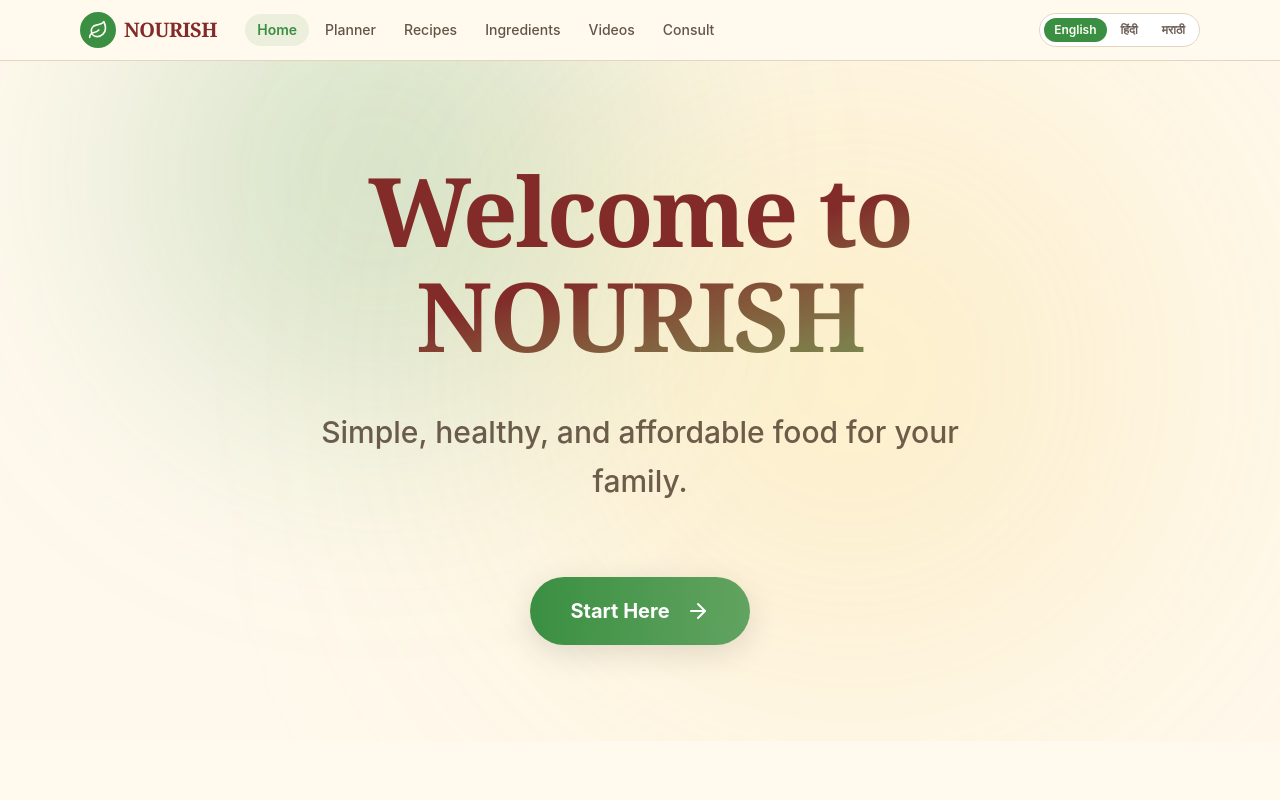
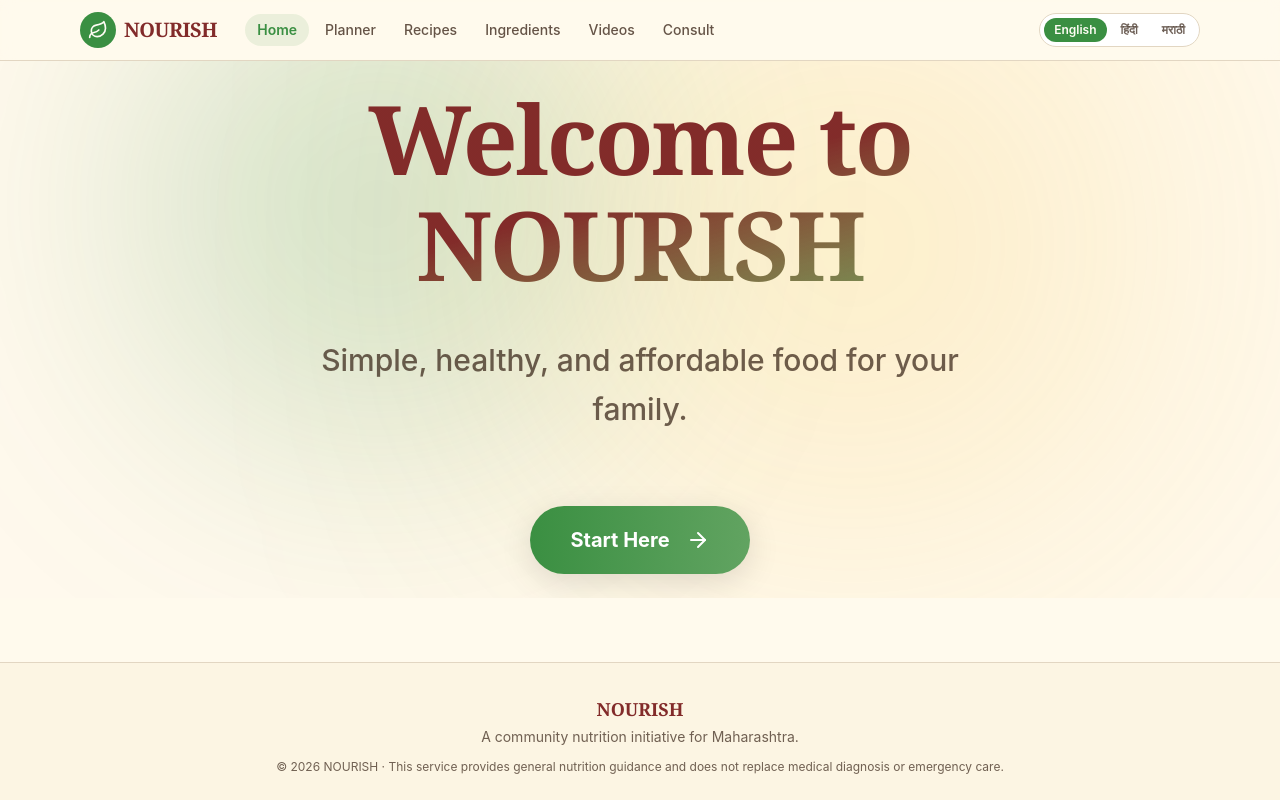
Before and after one commit to NavyanshMalhotra/AE-LG-Nourish, a React (Vite) app: page / in a window 1280 px wide. Shown: the top 800 px of the page. Built offline with nearby package versions, Linux system fonts and the light colour scheme.

Commit message:
fix: adjust layout flexbox sizing and spacing to prevent vertical overflow on laptop screens

```diff
--- a/src/components/site/Layout.tsx
+++ b/src/components/site/Layout.tsx
@@ -7,7 +7,7 @@ export function SiteLayout({ children }: { children: ReactNode }) {
   return (
     <div className="flex min-h-screen flex-col">
       <Header />
-      <main className="flex-1">{children}</main>
+      <main className="flex-1 flex flex-col">{children}</main>
       <Footer />
       <MobileNav />
     </div>
--- a/src/routes/index.tsx
+++ b/src/routes/index.tsx
@@ -16,7 +16,7 @@ function Home() {
 
   return (
     <SiteLayout>
-      <section className="relative min-h-[85vh] flex flex-col items-center justify-center overflow-hidden p-6 text-center">
+      <section className="relative flex-1 w-full flex flex-col items-center justify-center overflow-hidden px-4 py-8 sm:p-6 text-center">
         {/* Soft, premium animated background blobs */}
         <div className="absolute inset-0 -z-10 bg-background/50" />
         <div className="absolute -top-[20%] left-[10%] -z-10 h-[500px] w-[500px] rounded-full bg-primary/20 blur-[120px]" />
--- a/src/routes/planner.tsx
+++ b/src/routes/planner.tsx
@@ -145,7 +145,7 @@ Return ONLY valid JSON matching this structure exactly (no markdown formatting,
 
   return (
     <SiteLayout>
-      <div className="mx-auto max-w-5xl px-4 py-12 sm:py-20">
+      <div className="mx-auto flex-1 flex flex-col justify-center w-full max-w-5xl px-4 py-8 sm:py-12">
 
         {/* Wizard UI (print:hidden so it doesn't show in PDF) */}
         <div className="print:hidden">
```
